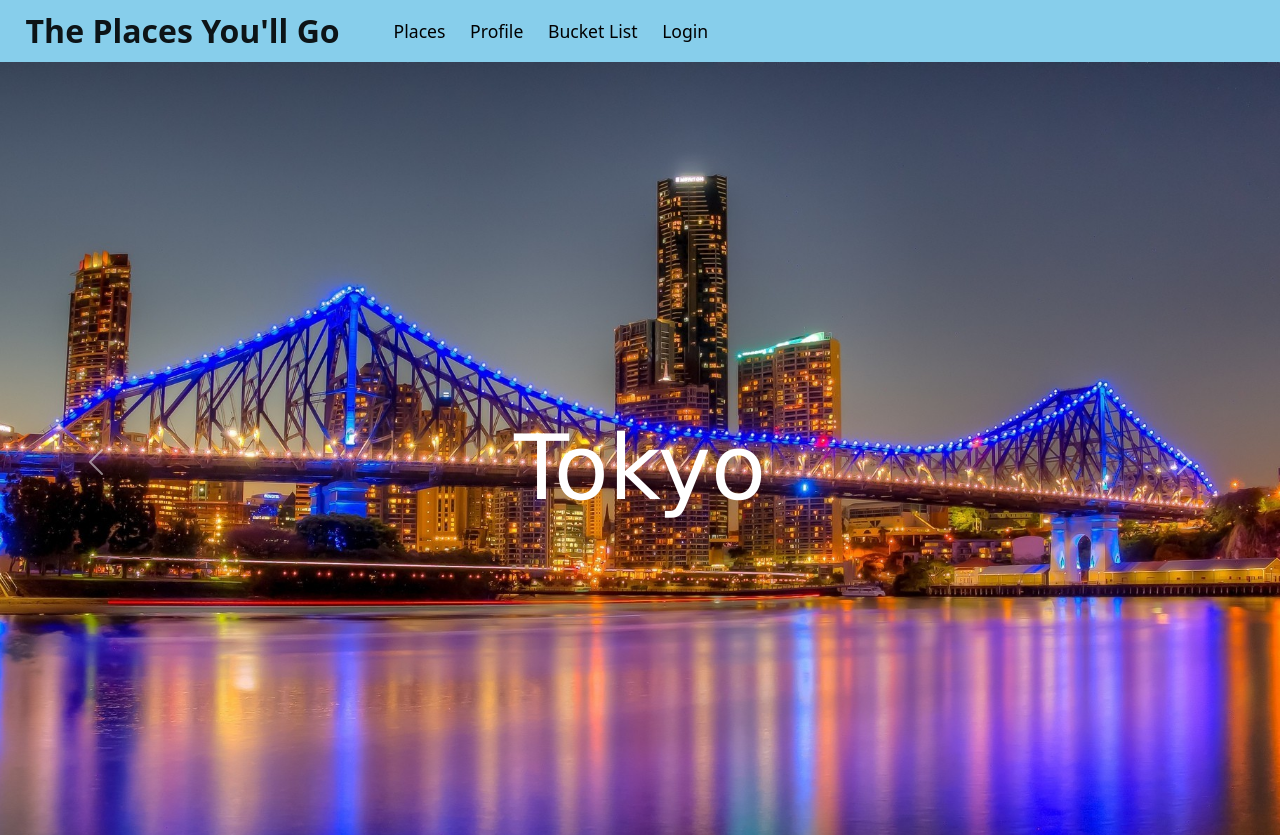
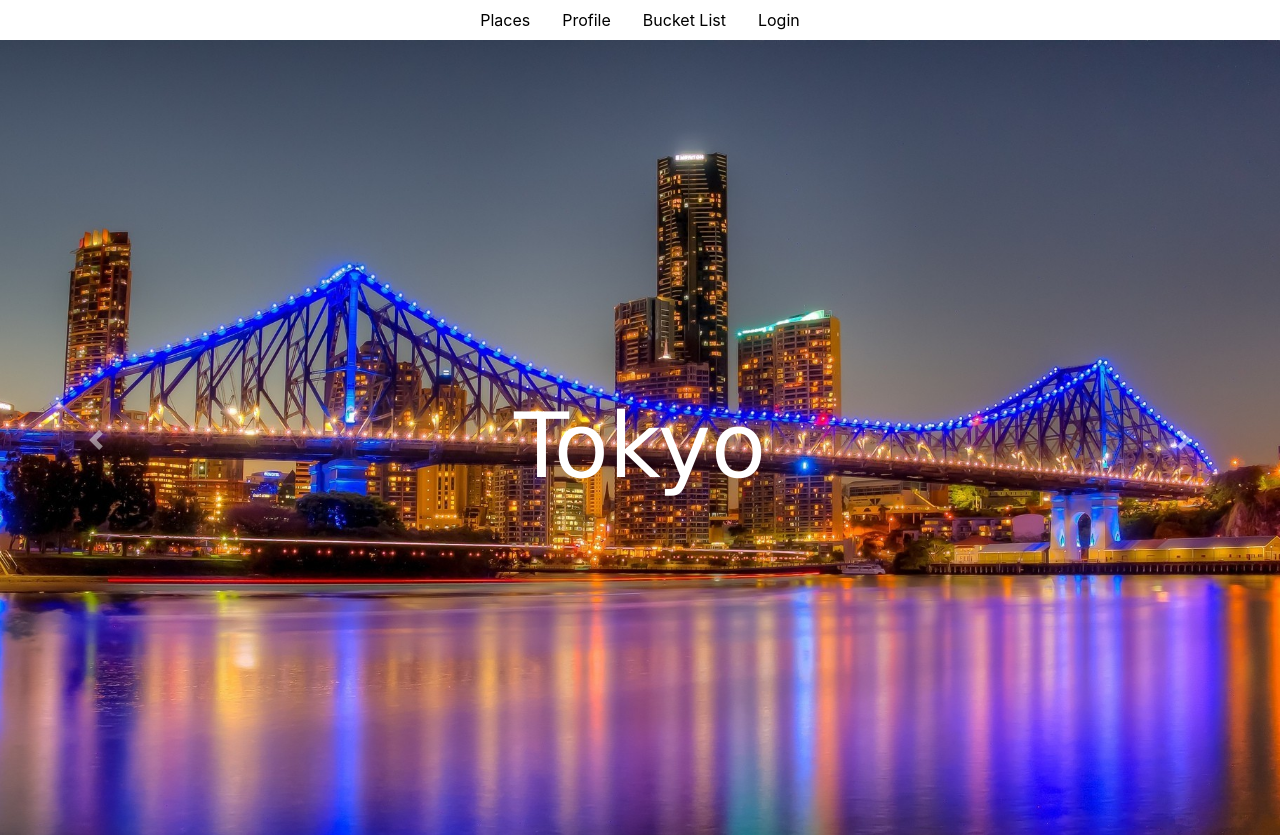
Before and after one commit to isaaclong26/ThePlacesYoullGo, a React (Create React App) app in the folder client/: page / in a window 1280 px wide. Shown: the top 835 px of the page. Built offline with nearby package versions, Linux system fonts and the light colour scheme.

Commit message:
adjusted the styling on the navbar to center it

```diff
--- a/client/src/components/Navbar.js
+++ b/client/src/components/Navbar.js
@@ -1,32 +1,11 @@
 import React from "react";
-import "bootstrap/dist/css/bootstrap.min.css";
-import "bootstrap/dist/js/bootstrap.min.js";
+import Nav from 'react-bootstrap/Nav';
 import "./navbarstyle.css";
 
 export default function Header({ currentPage, handlePageChange }) {
   return (
-    <nav className="navbar navbar-expand-lg navbar-light">
-      <a
-        className="navbar-brand fs-2 fw-bold"
-        href="#/"
-        onClick={() => handlePageChange("Places")}
-      >
-        The Places You'll Go
-      </a>
-      <button
-        className="navbar-toggler"
-        type="button"
-        data-bs-toggle="collapse"
-        data-bs-target="#navbarToggler8"
-        aria-controls="navbarToggler8"
-        aria-expanded="false"
-        aria-label="Toggle navigation"
-      >
-        <span className="navbar-toggler-icon"></span>
-      </button>
-      <div className="collapse navbar-collapse" id="navbarToggler8">
-        <ul className="navbar-nav">
-          <li className="nav-item">
+    <Nav className="justify-content-center">
+          <Nav.Item>
             <a
               className="nav-link"
               href="#places"
@@ -34,8 +13,8 @@ export default function Header({ currentPage, handlePageChange }) {
             >
               Places
             </a>
-          </li>
-          <li className="nav-item">
+          </Nav.Item>
+          <Nav.Item>
             <a
               className="nav-link"
               href="#profile"
@@ -43,8 +22,8 @@ export default function Header({ currentPage, handlePageChange }) {
             >
               Profile
             </a>
-          </li>
-          <li className="nav-item">
+          </Nav.Item>
+          <Nav.Item>
             <a
               className="nav-link"
               href="#bucketlist"
@@ -52,8 +31,8 @@ export default function Header({ currentPage, handlePageChange }) {
             >
               Bucket List
             </a>
-          </li>
-          <li className="nav-item">
+          </Nav.Item>
+          <Nav.Item>
             <a
               className="nav-link"
               href="#login"
@@ -61,9 +40,7 @@ export default function Header({ currentPage, handlePageChange }) {
             >
               Login
             </a>
-          </li>
-        </ul>
-      </div>
-    </nav>
+          </Nav.Item>
+    </Nav>
   );
 }
--- a/client/src/components/navbarstyle.css
+++ b/client/src/components/navbarstyle.css
@@ -1,12 +1,14 @@
 :root{
 --white:var(#ffffff);
 --blue: var(#1c4294);
+}
 
+.nav-link {
+  color: black;
 }
-.navbar{
-    background-color: skyblue;
-}
-.navbar .navbar-nav .nav-link{
+
+
+/* .navbar .navbar-nav .nav-link{
     color: #000;
     font-size: 1.1em;
 }
@@ -36,4 +38,4 @@
   .navbar .navbar-nav .nav-link {
     padding: 1em 0.7em;
     transition: all 0.5s;
-  }
+  } */
```
